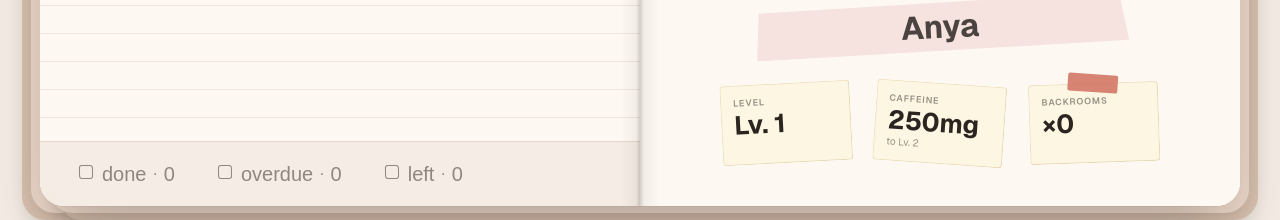
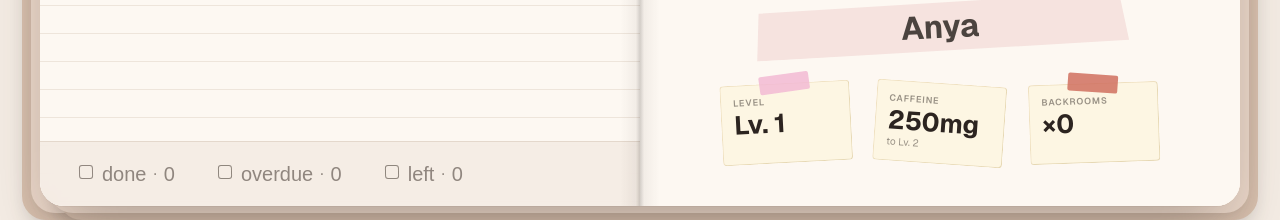
Before and after one commit to alesan99/buns, a Next.js app: page / in a window 1280 px wide. Shown: the part 574-794 px from the top of the page. Built offline with nearby package versions, Linux system fonts and the light colour scheme; a web font is replaced by a local one.

Commit message:
fix scrapbook washitape

```diff
--- a/src/components/ScrapbookNotes.tsx
+++ b/src/components/ScrapbookNotes.tsx
@@ -185,7 +185,7 @@ export function ScrapbookNotes({ shown }: ScrapbookNotesProps) {
         <Note
           label="level"
           value={`Lv. ${level}`}
-          tapeColor="var(--color-sage)"
+          tapeColor="var(--color-pink)"
           noteRotation={-3}
           tapeRotation={-5}
           ariaLabel={`Level: ${level}`}
```
